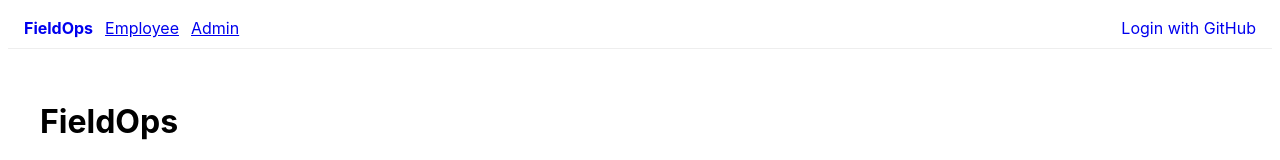
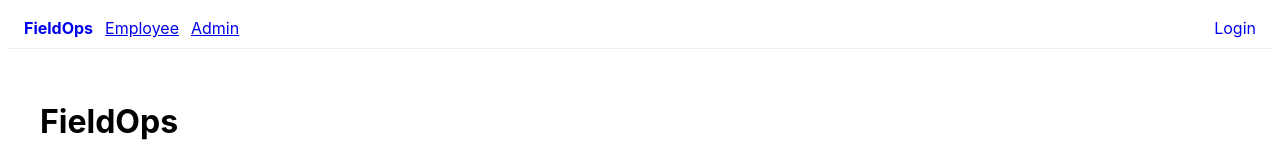
Before and after one commit to amitoj1996/fieldops-web, a Next.js app: page / in a window 1280 px wide. Shown: the top 160 px of the page. Built offline with nearby package versions, Linux system fonts and the light colour scheme; no server answers.

Commit message:
auth: switch login to Entra ID (aad)

```diff
--- a/pages/_app.js
+++ b/pages/_app.js
@@ -37,7 +37,8 @@ function Nav() {
         </>
       ) : (
         <>
-          <a href="/.auth/login/github?post_login_redirect_uri=/employee" style={{textDecoration:"none"}}>Login with GitHub</a>
+          {/* Entra External ID (customers) via SWA provider 'aad' */}
+          <a href="/.auth/login/aad?post_login_redirect_uri=/employee" style={{textDecoration:"none"}}>Login</a>
         </>
       )}
     </nav>
```
